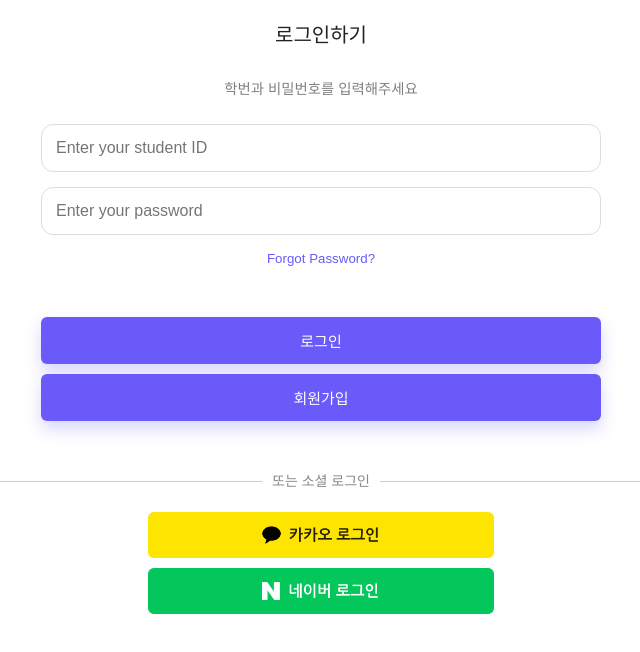
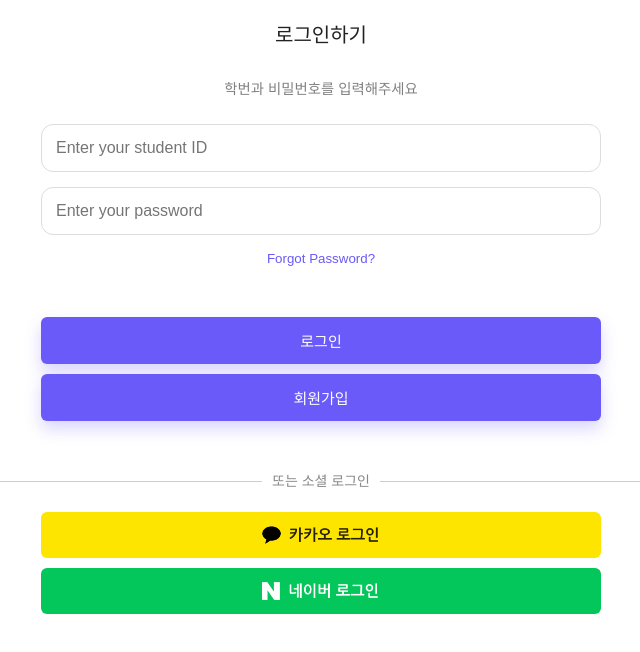
Before and after one commit to DKU-SCHOOPY/SCHOOPY-FE, a React (Create React App) app: page /login in a window 1280 px wide. Shown: the top 652 px of the page, without its empty margins (319-959 px from the left). Built offline with nearby package versions, Linux system fonts and the light colour scheme; no server answers.

Commit message:
너비조정..

```diff
--- a/src/components/Navbar.js
+++ b/src/components/Navbar.js
@@ -73,7 +73,7 @@ const NavItem = styled.button`
   padding: 10px;
   color: ${(props) => (props.active ? "#6a5af9" : "black")};
 
-  @media (max-width: 600px) {
+  @media (max-width: 700px) {
     padding: 6px;
   }
 
--- a/src/components/NavbarCouncil.js
+++ b/src/components/NavbarCouncil.js
@@ -60,7 +60,7 @@ const NavContainer = styled.div`
   border-top: 1px solid #ddd;
   z-index: 1000;
 
-  @media (max-width: 768px) {
+  @media (max-width: 700px) {
     max-width: 100%;
   }
 `;
@@ -72,7 +72,7 @@ const NavItem = styled.button`
   padding: 10px;
   color: ${(props) => (props.active ? "#6a5af9" : "black")};
 
-  @media (max-width: 600px) {
+  @media (max-width: 700px) {
     padding: 6px;
   }
 
--- a/src/pages/Login.css
+++ b/src/pages/Login.css
@@ -94,7 +94,7 @@
 }
 
 .login-sns-container {
-  display: flex;
+  width: 80%;
   flex-direction: column;
   align-items: center;
   margin-top: 10px;
@@ -102,7 +102,7 @@
 
 .kakaobtn,
 .naverbtn {
-  width: 80%;             /* 버튼 전체 너비 */
+  width: 100%;             /* 버튼 전체 너비 */
   height: 46px;           /* 버튼 높이 */
   display: flex;          /* 이미지와 내부 여백을 정렬 */
   justify-content: center; /* 이미지 중앙 정렬 */
@@ -111,6 +111,7 @@
   margin-bottom: 10px;
   text-decoration: none;
   box-sizing: border-box;
+  border-radius: 6px;
 }
 
 .kakaobtn {
--- a/src/pages/Welcome.css
+++ b/src/pages/Welcome.css
@@ -56,7 +56,7 @@
   }
 
   /* 📌 모바일 화면: 세로 정렬 */
-  @media (max-width: 650px){
+  @media (max-width: 700px){
     .welcome-container {
       overflow: hidden; /* 스크롤 숨김 */
       height: 100%;
```
